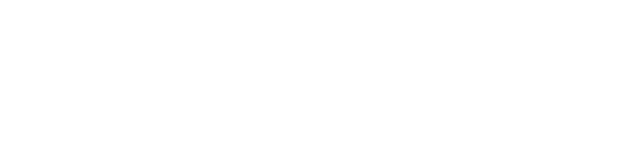
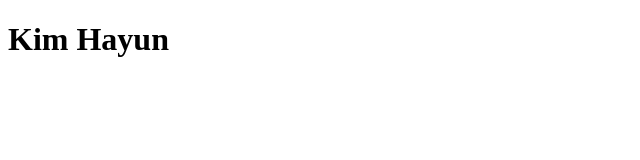
Before and after one commit to jacksimuse/IoT_Study, a plain HTML site: page HTML/0128/하윤/하윤's_Major.html in a window 1280 px wide. Shown: the whole page, without its empty margins (0-640 px from the left). Drawn offline with Linux system fonts and the light colour scheme.

Commit message:
스타일

```diff
--- /dev/null
+++ b/HTML/0128/하윤/style.css
@@ -0,0 +1,8 @@
+
+     h1 {color: white;
+         background-color: black;}
+
+p {color:pink;
+   font-weight:bold;
+   font-style: italic;
+}
--- a/HTML/0128/하윤/하윤's_Major.html
+++ b/HTML/0128/하윤/하윤's_Major.html
@@ -3,7 +3,7 @@
 <head>
     <title>KIm Hayun</title>
 </head>
-
+<h1>Kim Hayun</h1>
 
 
 
```
